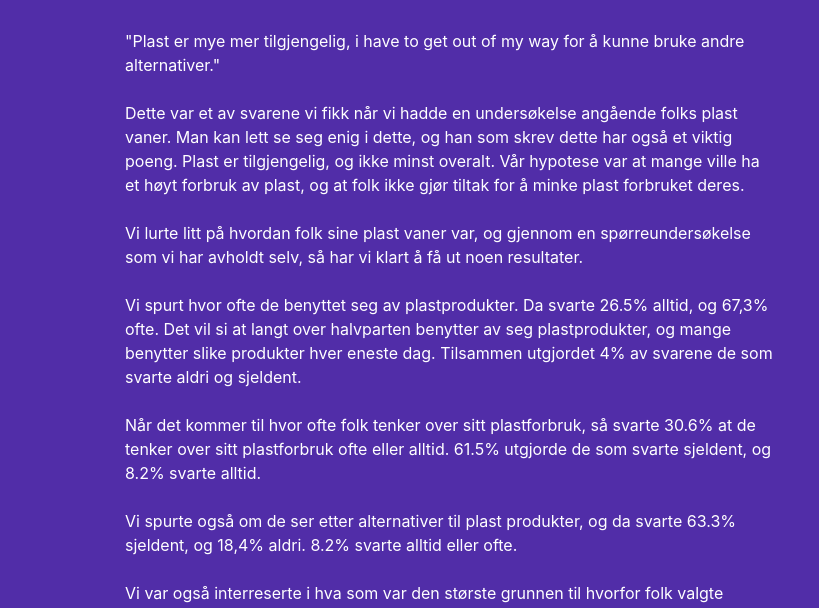
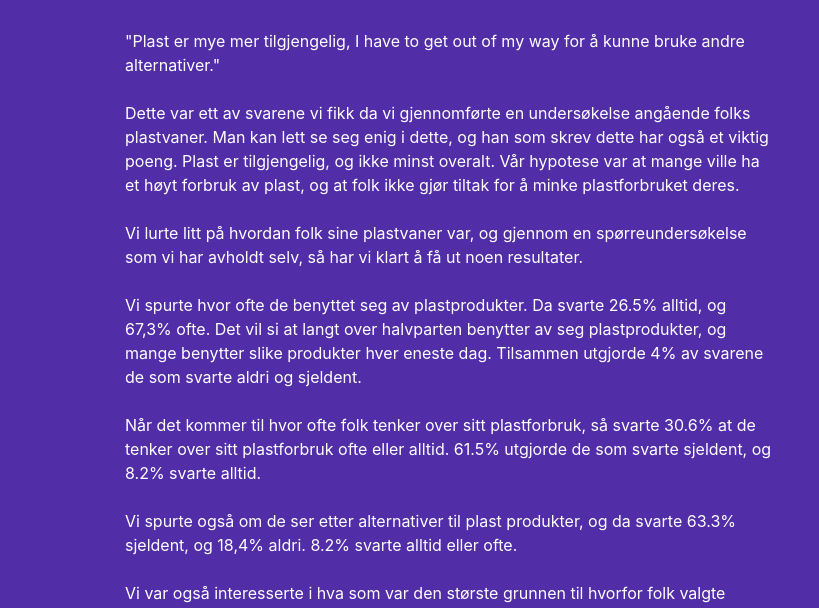
Before and after one commit to helges1/milj-misjonen, a plain HTML site: page vaner.html in a window 1280 px wide. Shown: the part 187-795 px from the top of the page, without its empty margins (0-819 px from the left). Drawn offline with nearby package versions, Linux system fonts and the light colour scheme.

Commit message:
Update vaner.html

```diff
--- a/vaner.html
+++ b/vaner.html
@@ -38,21 +38,21 @@
 
 <br>
 <p>
-  "Plast er mye mer tilgjengelig, i have to get out of my way for å kunne bruke andre alternativer."
+  "Plast er mye mer tilgjengelig, I have to get out of my way for å kunne bruke andre alternativer."
   <br><br>
-  Dette var et av svarene vi fikk når vi hadde en undersøkelse angående folks plast vaner. Man kan lett se seg enig i dette, og han som skrev dette har også et viktig poeng. Plast er tilgjengelig, og ikke minst overalt. Vår hypotese var at mange ville ha et høyt forbruk av plast, og at folk ikke gjør tiltak for å minke plast forbruket deres.
+  Dette var ett av svarene vi fikk da vi gjennomførte en undersøkelse angående folks plastvaner. Man kan lett se seg enig i dette, og han som skrev dette har også et viktig poeng. Plast er tilgjengelig, og ikke minst overalt. Vår hypotese var at mange ville ha et høyt forbruk av plast, og at folk ikke gjør tiltak for å minke plastforbruket deres.
   <br><br>
-  Vi lurte litt på hvordan folk sine plast vaner var, og gjennom en spørreundersøkelse som vi har avholdt selv, så har vi klart å få ut noen resultater.
+  Vi lurte litt på hvordan folk sine plastvaner var, og gjennom en spørreundersøkelse som vi har avholdt selv, så har vi klart å få ut noen resultater.
   <br><br>
-  Vi spurt hvor ofte de benyttet seg av plastprodukter. Da svarte 26.5% alltid, og 67,3% ofte. Det vil si at langt over halvparten benytter av seg plastprodukter, og mange benytter slike produkter hver eneste dag. Tilsammen utgjordet 4% av svarene de som svarte aldri og sjeldent.
+  Vi spurte hvor ofte de benyttet seg av plastprodukter. Da svarte 26.5% alltid, og 67,3% ofte. Det vil si at langt over halvparten benytter av seg plastprodukter, og mange benytter slike produkter hver eneste dag. Tilsammen utgjorde 4% av svarene de som svarte aldri og sjeldent.
   <br><br>
   Når det kommer til hvor ofte folk tenker over sitt plastforbruk, så svarte 30.6% at de tenker over sitt plastforbruk ofte eller alltid. 61.5% utgjorde de som svarte sjeldent, og 8.2% svarte alltid.
   <br><br>
   Vi spurte også om de ser etter alternativer til plast produkter, og da svarte 63.3% sjeldent, og 18,4% aldri. 8.2% svarte alltid eller ofte.
     <br><br>
-    Vi var også interreserte i hva som var den største grunnen til hvorfor folk valgte plastprodukter, og da svarte 30 stykker av 49 det samme, at det er en naturlig del i hverdagen.
+    Vi var også interesserte i hva som var den største grunnen til hvorfor folk valgte plastprodukter, og da svarte 30 stykker av 49 det samme, at det er en naturlig del i hverdagen.
     <br><br>
-    Som vi trodde så er det mange som benytter seg av plast, men tallene ser litt mere lysere ut når det gjelder dette med at folk gjør tiltak for å redusere sitt plastforbruk. Flere folk sier at de tenker over sitt forbruk, selvom de svarte at de benytter seg av plast ofte eller alltid. Dette forteller at folk begynner å åpne opp sine øyne for sitt plast forbruk, og kanskje også eventuelle konsekvenser ved bruk av plast.
+    Som vi trodde, så er det mange som benytter seg av plast, men tallene ser litt lysere ut når det gjelder folks tiltak for å redusere sitt plastforbruk. Flere folk sier at de tenker over sitt forbruk, selvom de svarte at de benytter seg av plast ofte eller alltid. Dette forteller oss at folk begynner å åpne opp sine øyne for sitt plastforbruk, og kanskje også eventuelle konsekvenser ved bruk av plast.
 </p>
 
 </div>
```
